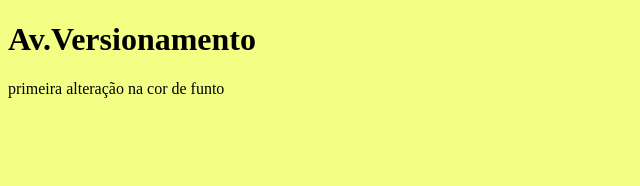
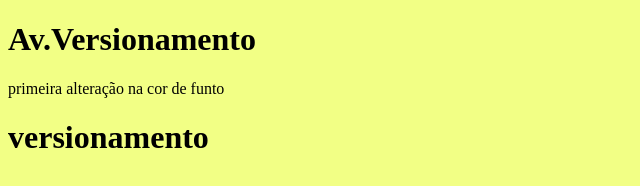
Before and after one commit to Nyc154/Versionamento_, a plain HTML site: page index.html in a window 1280 px wide. Shown: the whole page, without its empty margins (0-640 px from the left). Drawn offline with Linux system fonts and the light colour scheme.

Commit message:
alteração

```diff
--- a/index.html
+++ b/index.html
@@ -10,5 +10,7 @@
 
 </head>
 <body>
+
+    <h1>versionamento</h1>
 </body>
 </html>
```
